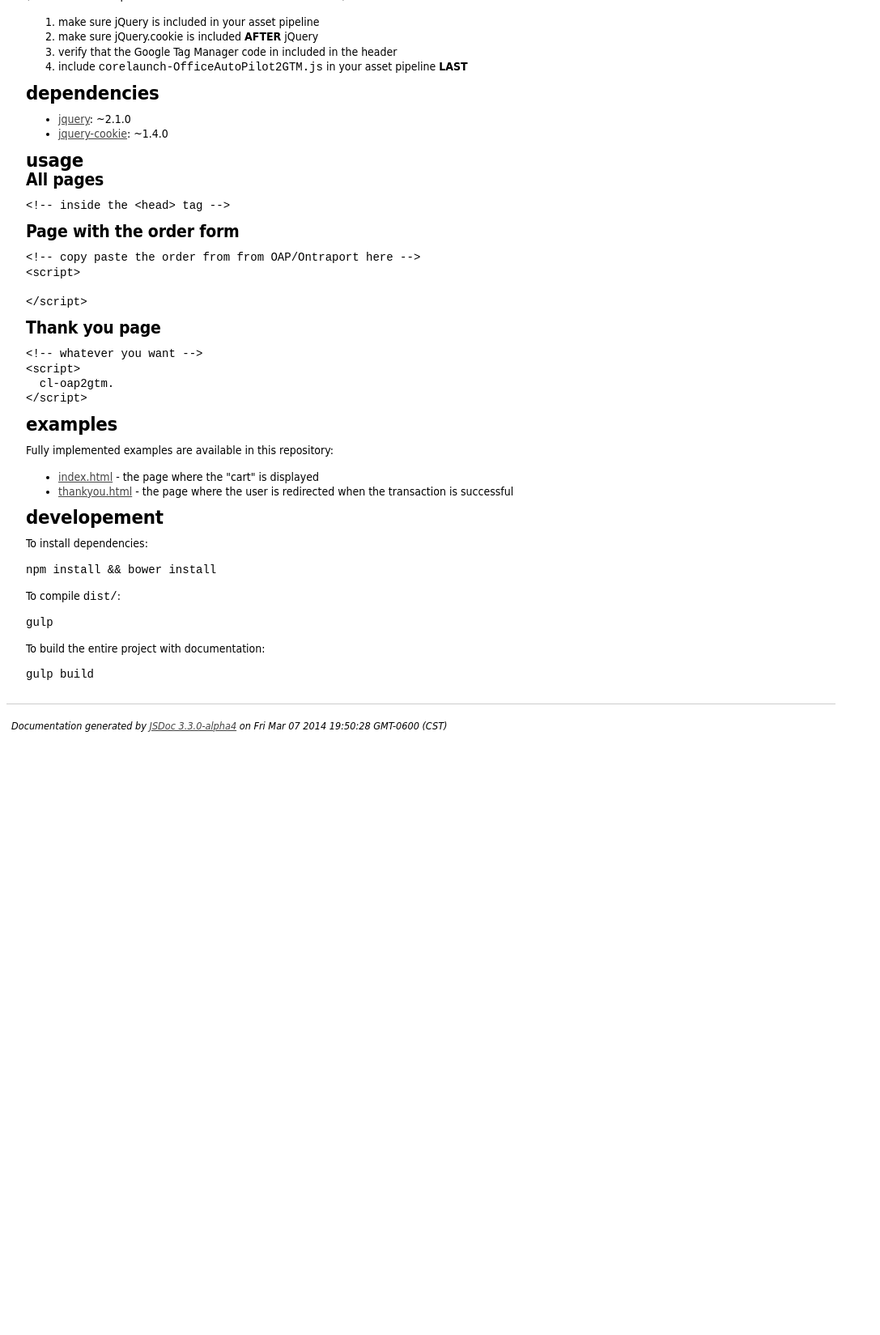
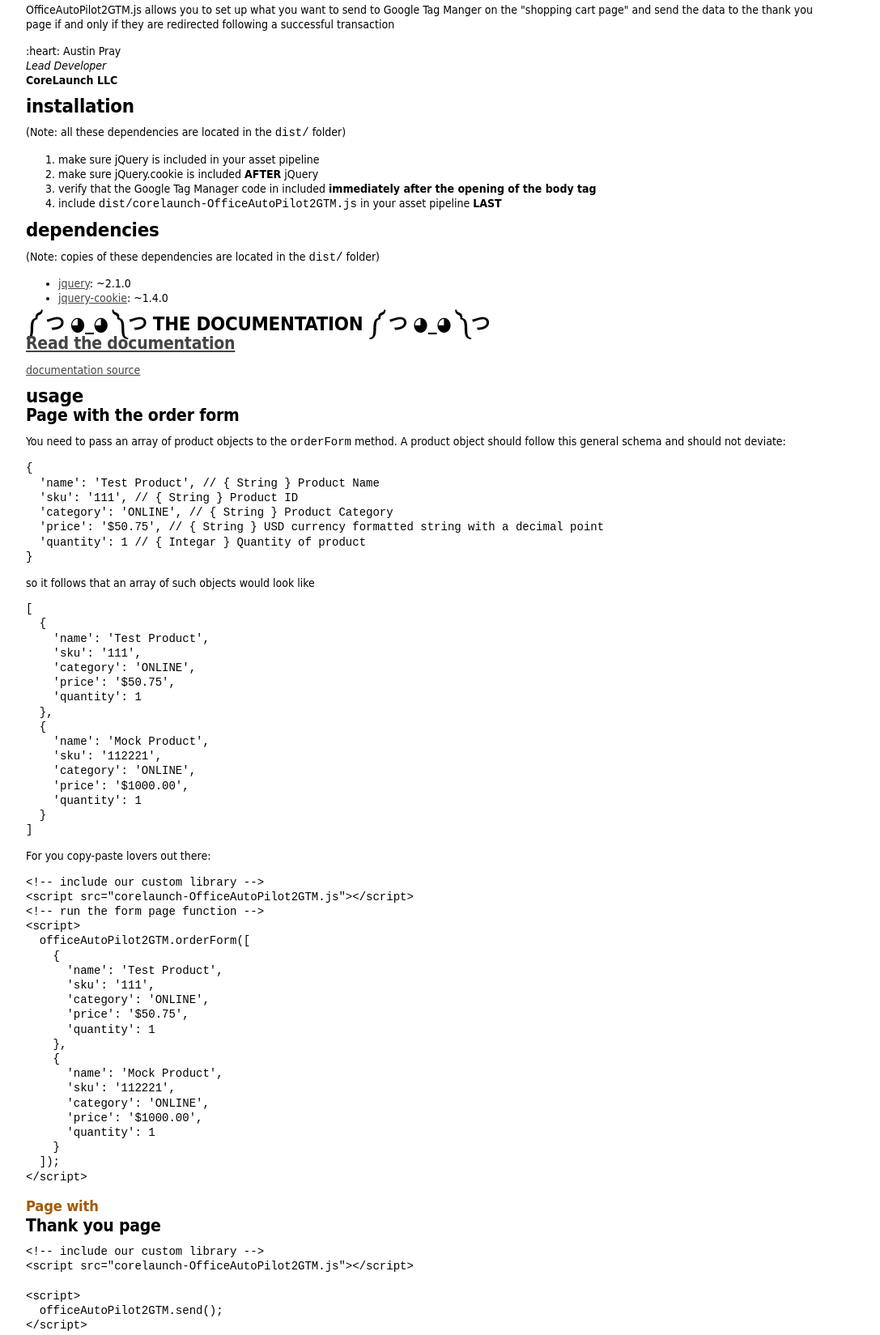
Before and after one commit to austinpray/officeAutoPilot2GTM, a website: page docs/index.html in a window 1280 px wide. Shown: the part 198-1847 px from the top of the page at 81% size, without its empty margins (0-1087 px from the left). Before the commit the page ends 1118 px from the top, so only its background shows below. Drawn offline with Linux system fonts and the light colour scheme.

Commit message:
built docs

```diff
--- a/docs/index.html
+++ b/docs/index.html
@@ -42,33 +42,90 @@
 
     <section>
         <article><h1 id="officeautopilot2gtm-js">OfficeAutoPilot2GTM.js</h1>
-<h2 id="wut">wut</h2>
-<p>So, you have</p>
+<h2 id="what">what</h2>
+<p>So, you have an e-commerce system that uses OfficeAutoPilot. It has two elements:</p>
+<ul>
+<li>A &quot;shopping cart&quot; page where the user inputs their information</li>
+<li>A &quot;thank you&quot; page where the user is redirected after a successful transaction</li>
+</ul>
+<p>OfficeAutoPilot2GTM.js allows you to set up what you want to send to Google Tag Manger
+on the &quot;shopping cart page&quot; and send the data to the thank you page if and only if
+they are redirected following a successful transaction</p>
+<p>:heart: Austin Pray<br><em>Lead Developer</em><br><strong>CoreLaunch LLC</strong></p>
 <h2 id="installation">installation</h2>
 <p>(Note: all these dependencies are located in the <code>dist/</code> folder)</p>
 <ol>
 <li>make sure jQuery is included in your asset pipeline</li>
 <li>make sure jQuery.cookie is included <strong>AFTER</strong> jQuery</li>
-<li>verify that the Google Tag Manager code in included in the header</li>
-<li>include <code>corelaunch-OfficeAutoPilot2GTM.js</code> in your asset pipeline <strong>LAST</strong></li>
+<li>verify that the Google Tag Manager code in included <strong>immediately after the opening of the body tag</strong></li>
+<li>include <code>dist/corelaunch-OfficeAutoPilot2GTM.js</code> in your asset pipeline <strong>LAST</strong></li>
 </ol>
 <h2 id="dependencies">dependencies</h2>
+<p>(Note: copies of these dependencies are located in the <code>dist/</code> folder)</p>
 <ul>
 <li><a href="https://github.com/jquery/jquery">jquery</a>: ~2.1.0</li>
 <li><a href="https://github.com/carhartl/jquery-cookie">jquery-cookie</a>: ~1.4.0</li>
 </ul>
+<h2 id="-_-the-documentation-_-">༼ つ ◕_◕ ༽つ  THE DOCUMENTATION ༼ つ ◕_◕ ༽つ</h2>
+<h3 id="-read-the-documentation-https-rawgithub-com-corelaunch-officeautopilot2gtm-master-docs-index-html-"><a href="https://rawgithub.com/Corelaunch/officeAutoPilot2GTM/master/docs/index.html"><strong>Read the documentation</strong></a></h3>
+<p><a href="docs/">documentation source</a></p>
 <h2 id="usage">usage</h2>
-<h3 id="all-pages">All pages</h3>
-<pre><code class="lang-html">&lt;!-- inside the &lt;head&gt; tag --&gt;</code></pre>
 <h3 id="page-with-the-order-form">Page with the order form</h3>
-<pre><code class="lang-html">&lt;!-- copy paste the order from from OAP/Ontraport here --&gt;
+<p>You need to pass an array of product objects to the <code>orderForm</code> method.
+A product object should follow this general schema and should not deviate:</p>
+<pre><code class="lang-js">{
+  'name': 'Test Product', // { String } Product Name
+  'sku': '111', // { String } Product ID
+  'category': 'ONLINE', // { String } Product Category
+  'price': '$50.75', // { String } USD currency formatted string with a decimal point
+  'quantity': 1 // { Integar } Quantity of product
+}</code></pre>
+<p>so it follows that an array of such objects would look like</p>
+<pre><code class="lang-js">[
+  {
+    'name': 'Test Product',
+    'sku': '111',
+    'category': 'ONLINE',
+    'price': '$50.75',
+    'quantity': 1
+  },
+  {
+    'name': 'Mock Product',
+    'sku': '112221',
+    'category': 'ONLINE',
+    'price': '$1000.00',
+    'quantity': 1
+  }
+]</code></pre>
+<p>For you copy-paste lovers out there:</p>
+<pre><code class="lang-html">&lt;!-- include our custom library --&gt;
+&lt;script src=&quot;corelaunch-OfficeAutoPilot2GTM.js&quot;&gt;&lt;/script&gt;
+&lt;!-- run the form page function --&gt;
 &lt;script&gt;
+  officeAutoPilot2GTM.orderForm([
+    {
+      'name': 'Test Product',
+      'sku': '111',
+      'category': 'ONLINE',
+      'price': '$50.75',
+      'quantity': 1
+    },
+    {
+      'name': 'Mock Product',
+      'sku': '112221',
+      'category': 'ONLINE',
+      'price': '$1000.00',
+      'quantity': 1
+    }
+  ]);
+&lt;/script&gt;</code></pre>
+<h4 id="page-with">Page with</h4>
+<h3 id="thank-you-page">Thank you page</h3>
+<pre><code class="lang-html">&lt;!-- include our custom library --&gt;
+&lt;script src=&quot;corelaunch-OfficeAutoPilot2GTM.js&quot;&gt;&lt;/script&gt;
 
-&lt;/script&gt;</code></pre>
-<h3 id="thank-you-page">Thank you page</h3>
-<pre><code class="lang-html">&lt;!-- whatever you want --&gt;
 &lt;script&gt;
-  cl-oap2gtm.
+  officeAutoPilot2GTM.send();
 &lt;/script&gt;</code></pre>
 <h2 id="examples">examples</h2>
 <p>Fully implemented examples are available in this repository:</p>
@@ -76,13 +133,15 @@
 <li><a href="index.html">index.html</a> - the page where the &quot;cart&quot; is displayed</li>
 <li><a href="thankyou.html">thankyou.html</a> - the page where the user is redirected when the transaction is successful</li>
 </ul>
-<h2 id="developement">developement</h2>
+<h2 id="development">development</h2>
+<p><em>For hackers only</em></p>
 <p>To install dependencies:</p>
 <pre><code class="lang-bash">npm install &amp;&amp; bower install</code></pre>
 <p>To compile <code>dist/</code>:</p>
 <pre><code class="lang-bash">gulp</code></pre>
 <p>To build the entire project with documentation:</p>
-<pre><code class="lang-bash">gulp build</code></pre></article>
+<pre><code class="lang-bash">gulp build</code></pre>
+<p><strong>| (• ◡•)|  (❍ᴥ❍ʋ) </strong></p></article>
     </section>
 
 
@@ -99,7 +158,7 @@
 <br clear="both">
 
 <footer>
-    Documentation generated by <a href="https://github.com/jsdoc3/jsdoc">JSDoc 3.3.0-alpha4</a> on Fri Mar 07 2014 19:50:28 GMT-0600 (CST)
+    Documentation generated by <a href="https://github.com/jsdoc3/jsdoc">JSDoc 3.3.0-alpha4</a> on Fri Mar 07 2014 20:27:56 GMT-0600 (CST)
 </footer>
 
 <script> prettyPrint(); </script>
```
Also changed, not shown: docs/corelaunch-OfficeAutoPilot2GTM.js.html (+1 -1 lines), docs/global.html (+1 -1 lines), dist/corelaunch-OfficeAutoPilot2GTM.js (added), dist/jquery.cookie.js (added).
